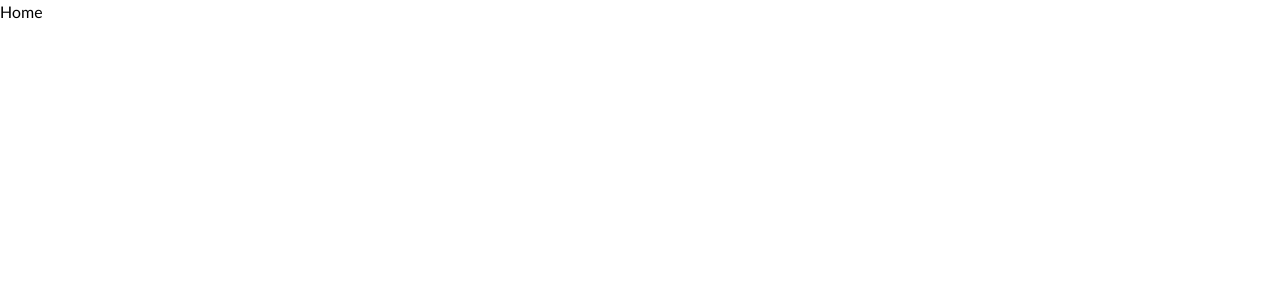
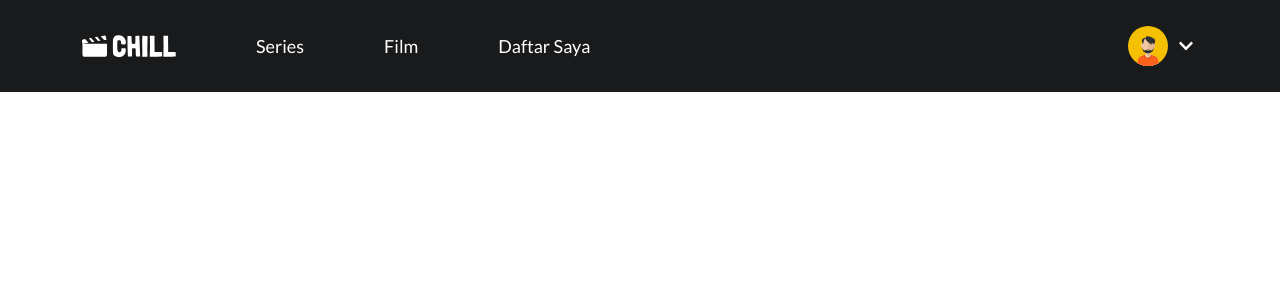
Before and after one commit to alfanaisy/chill-ts, a React (Vite) app: page / in a window 1280 px wide. Shown: the top 300 px of the page. Built offline with nearby package versions, Linux system fonts and the light colour scheme.

Commit message:
Build Navbar

```diff
--- a/package.json
+++ b/package.json
@@ -13,7 +13,8 @@
     "react": "^18.2.0",
     "react-dom": "^18.2.0",
     "react-icons": "^5.2.1",
-    "react-router-dom": "^6.23.1"
+    "react-router-dom": "^6.23.1",
+    "usehooks-ts": "^3.1.0"
   },
   "devDependencies": {
     "@types/react": "^18.2.66",
--- a/src/pages/auth/AuthLayout.tsx
+++ b/src/pages/auth/AuthLayout.tsx
@@ -9,7 +9,7 @@ const AuthLayout = () => {
     <div
       className={`flex justify-center items-center w-full min-h-[100vh] ${background} bg-cover bg-center bg-no-repeat`}
     >
-      <div className="w-[80vw] sm:w-[65vw] md:w-[50vw] xl:w-[40vw] bg-other-paper bg-opacity-[86%] rounded-md my-6 p-8 md:p-10 text-white flex flex-col justify-center items-center gap-6 md:gap-8">
+      <div className="w-[80vw] sm:w-[65vw] md:w-[50vw] xl:w-[40vw] bg-other-paper bg-opacity-[86%] rounded-md my-28 p-8 md:p-10 text-white flex flex-col justify-center items-center gap-6 md:gap-8">
         <Outlet />
       </div>
     </div>
--- a/src/pages/main/MainLayout.tsx
+++ b/src/pages/main/MainLayout.tsx
@@ -1,9 +1,13 @@
 import { Outlet } from 'react-router-dom';
+import Navbar from './Navbar';
 
 const MainLayout = () => {
   return (
     <div>
-      <Outlet />
+      <Navbar />
+      <div>
+        <Outlet />
+      </div>
     </div>
   );
 };
--- /dev/null
+++ b/src/pages/main/Navbar.tsx
@@ -0,0 +1,75 @@
+import { useMediaQuery } from 'usehooks-ts';
+import Logo from '../../assets/logo.svg';
+import LogoMobile from '../../assets/logo-sm.svg';
+import Avatar from '../../assets/avatar.svg';
+import { NavLink } from 'react-router-dom';
+import { FaChevronDown } from 'react-icons/fa';
+import { IoMdLogOut, IoMdPerson, IoMdStar } from 'react-icons/io';
+import { ReactElement, useState } from 'react';
+
+const Navbar = () => {
+  const [showMenu, setShowMenu] = useState<boolean>(false);
+
+  const navItems: { label: string; link: string }[] = [
+    { label: 'Series', link: '/series' },
+    { label: 'Film', link: '/films' },
+    { label: 'Daftar Saya', link: '/my-list' },
+  ];
+
+  const menuItem: { label: string; icon: ReactElement }[] = [
+    { label: 'Profil Saya', icon: <IoMdPerson /> },
+    { label: 'Ubah Premium', icon: <IoMdStar /> },
+    { label: 'Keluar', icon: <IoMdLogOut /> },
+  ];
+
+  const isMobile = useMediaQuery('(max-width: 768px)');
+  return (
+    <>
+      <div className="fixed w-full bg-other-header py-1.5 px-5 md:py-6 md:px-20 flex justify-evenly md:justify-between items-center gap-3">
+        <div className="text-white basis-4/5 flex items-center gap-4 md:gap-20">
+          <img
+            src={isMobile ? LogoMobile : Logo}
+            alt="Navbar Logo"
+            className={`${isMobile ? 'w-5' : 'w-24'} min-h-11`}
+          />
+          {navItems.map((item) => (
+            <NavLink
+              to={item.link}
+              className="text-white font-medium leading-4 text-xs md:text-lg"
+            >
+              {item.label}
+            </NavLink>
+          ))}
+        </div>
+        <div
+          onClick={() => setShowMenu(!showMenu)}
+          onMouseEnter={() => setShowMenu(true)}
+          className="text-white flex items-center gap-1 cursor-pointer"
+        >
+          <img src={Avatar} alt="Profile" className="w-5 md:w-10" />
+          <span>
+            <FaChevronDown className="text-xs w-4 md:text-base md:w-7" />
+          </span>
+        </div>
+      </div>
+      {showMenu && (
+        <div
+          onMouseEnter={() => setShowMenu(true)}
+          onMouseLeave={() => setShowMenu(false)}
+          className={
+            'absolute top-14 md:top-[92px] right-6 md:right-10 flex flex-col items-start py-1 bg-other-header rounded-b-md min-w-28 md:min-w-40 text-white'
+          }
+        >
+          {menuItem.map((item) => (
+            <div className="flex items-center justify-between gap-1 py-2 px-3 cursor-pointer">
+              <span className="min-w-4 md:min-w-6">{item.icon}</span>{' '}
+              <p className="text-xs md:text-sm font-medium">{item.label}</p>
+            </div>
+          ))}
+        </div>
+      )}
+    </>
+  );
+};
+
+export default Navbar;
```
Also changed, not shown: src/pages/auth/Button.tsx (deleted), 1 other file (tests, documents, lock files or other folders).
